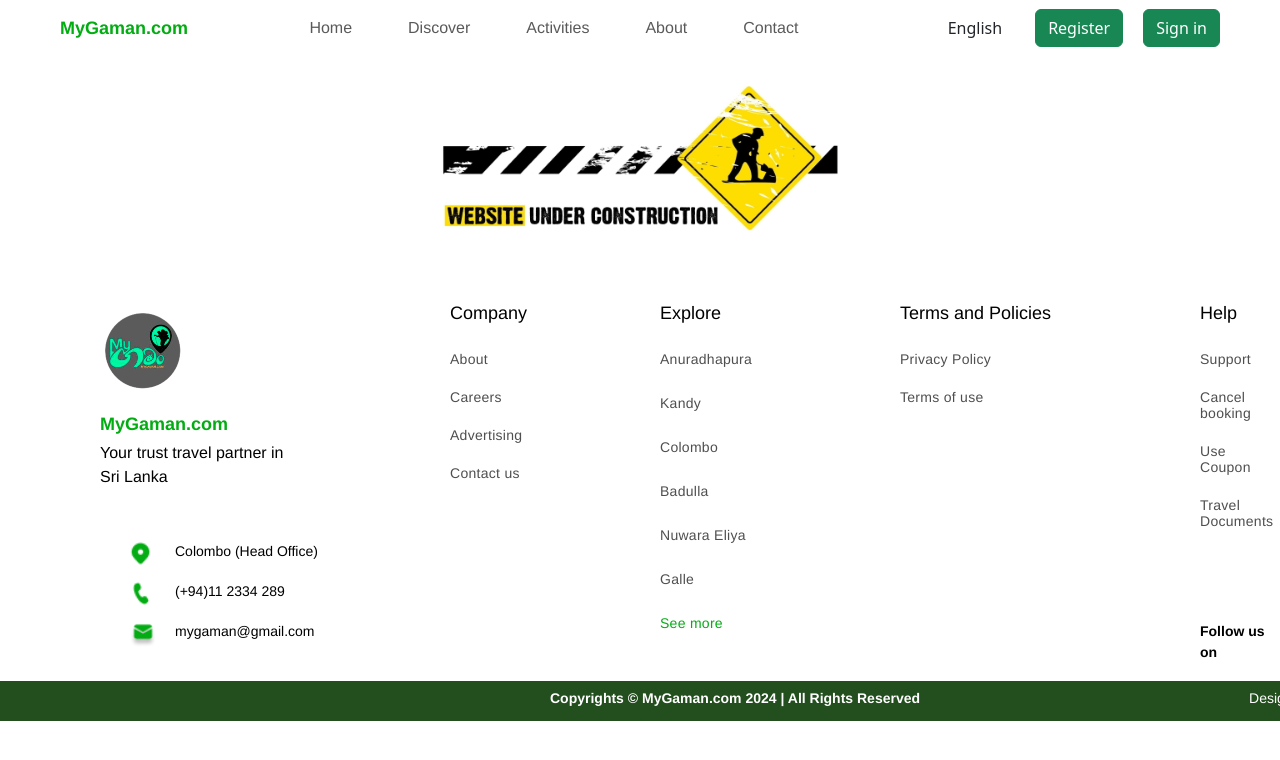
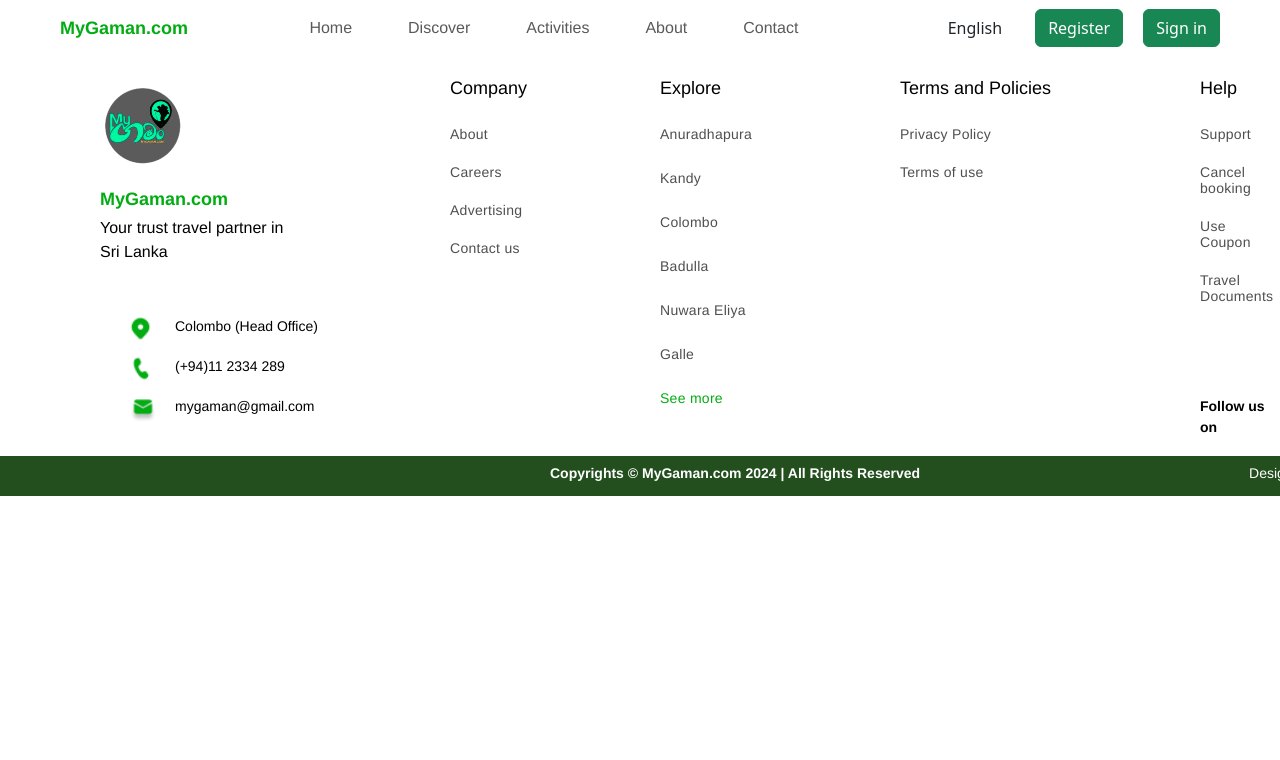
Before and after one commit to tharusha1004/MyGaman-Web, a React (Create React App) app in the folder frontend/: page /careers in a window 1280 px wide. Shown: the top 760 px of the page. Built offline with nearby package versions, Linux system fonts and the light colour scheme; a web font is replaced by a local one.

Commit message:
update routing for career page

```diff
--- a/frontend/src/routes/Routers.js
+++ b/frontend/src/routes/Routers.js
@@ -25,7 +25,7 @@
             <Route path='/activities' element={<Activities/>}/>
             <Route path='/about' element={<About/>}/>
             <Route path='/contact' element={<Contact/>}/>
-            <Route path='/careers' element={<Career/>}/>
+            <Route path='/career' element={<Career/>}/>
 
             {/* <Route path='/tour/id:' element={<TourDetails/>}/>
             <Route path='/tours/search' element={<SearchResults/>}/> */}
```
